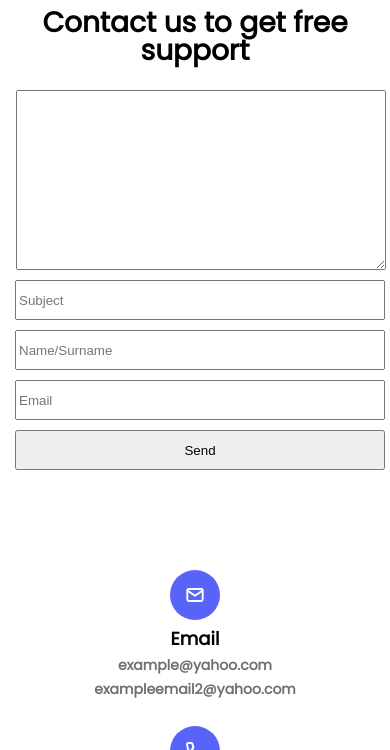
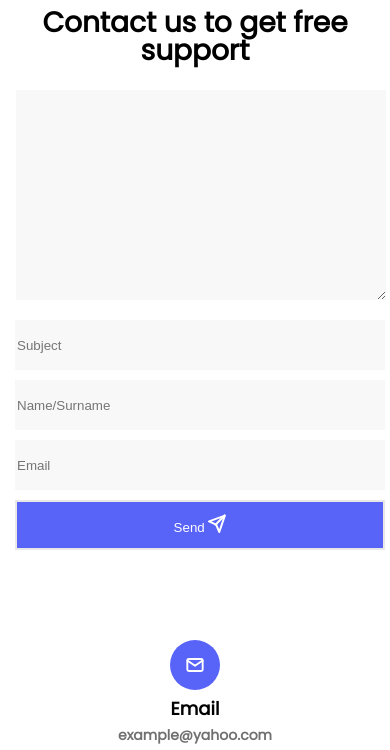
Before and after one commit to zura-papiashvili/HTML_CSS_task_10, a plain HTML site: page index.html in a window 390 px wide. Shown: the part 648-1398 px from the top of the page. Drawn offline with Linux system fonts and the light colour scheme.

Commit message:
update form

```diff
--- a/css/base.css
+++ b/css/base.css
@@ -71,13 +71,17 @@ body{
 
 .text-area {
     width: 66%;
-    height: 200px;
-    padding: 10px;
+    height: 230px;
+
 
 }
 textarea{
     width: 100%;
     height: 100%;
+
+    background-color: #F8F8F8;
+    border: 2px #E8E8E8;
+    padding: 10px;
 }
 .form{
     width:100%;
@@ -90,10 +94,22 @@ textarea{
 input{
     margin-bottom: 10px;
     width: 100%;
-    height: 40px;
+    height: 50px;
+    background-color: #F8F8F8;
+    border: 2px #E8E8E8;
 }
-input :last-child{
+button{
+
+    width: 100%;
+    height: 50px;
+    padding: 20px auto;
+
+    background-color: #5863F8;
+    border: 2px solid #E8E8E8;
+    color: #ffff;
+
     margin-bottom: 0;
+    background-color: #5863F8;
 }
 footer{
     padding: 20px;
@@ -118,6 +134,7 @@ footer li{
     .text-area{
         margin-right: 15px;
         width: 100%;
+        padding: 10px;
     }
     .form{
         flex-direction: column;
@@ -126,10 +143,11 @@ footer li{
         flex-direction: row;
         justify-content: space-between;
         width: 100%;
+        margin-top: 10px;
         margin-left: 15px;
         padding-right: 20px;
     }
-    .input{
+    input,button{
         width: 48%;
     }
 
@@ -142,14 +160,8 @@ footer li{
     .form{
         flex-direction: column;
     }
-    .inputs{
-        flex-direction: row;
-        justify-content: space-between;
-        width: 100%;
-        margin-left: 15px;
-        padding-right: 20px;
-    }
-    .input{
+
+    input,button{
         width: 100%;
     }
     .footer-blocks{
--- a/index.html
+++ b/index.html
@@ -6,7 +6,7 @@
     <link rel="stylesheet" href="css/base.css">
     <meta charset="UTF-8">
     <meta name="viewport" content="width=device-width, initial-scale=1.0">
-    <title>Responsive</title>
+    <title>Forms</title>
 </head>
 <body>
     <header>
@@ -30,18 +30,20 @@
         <h2 class="slogan">
             Contact us to get free support
         </h2>
-        <div class="form flex">
-            <div class="text-area">
-                <textarea name="comment" id="comment" cols="" rows=""></textarea>
+        <form action="">
+            <div class="form flex">
+                <div class="text-area">
+                    <textarea name="comment" id="comment" cols="" rows=""></textarea>
+                </div>
+                <div class="inputs flex flex-column">
+                        <input type="text" name="subject" id="subject" placeholder="Subject" required>
+                        <input  type="text" name="Name/Surname" id="Name/Surname" placeholder="Name/Surname" required>
+                        <input  type="email" name="email" id="email" placeholder="Email" required>
+                        <button >Send <img src="images/send.svg" alt="send"> </button>
+                </div>
             </div>
-            <div class="inputs flex flex-column">
-                <input class="input" type="text" placeholder="Subject">
-                <input class="input" type="text" placeholder="Name/Surname">
-                <input class="input" type="email" name="" id="" placeholder="Email">
-                <input class="input" type="button" value="Send">
+        </form>
 
-            </div>
-        </div>
     </div>
 
     <footer>
```
